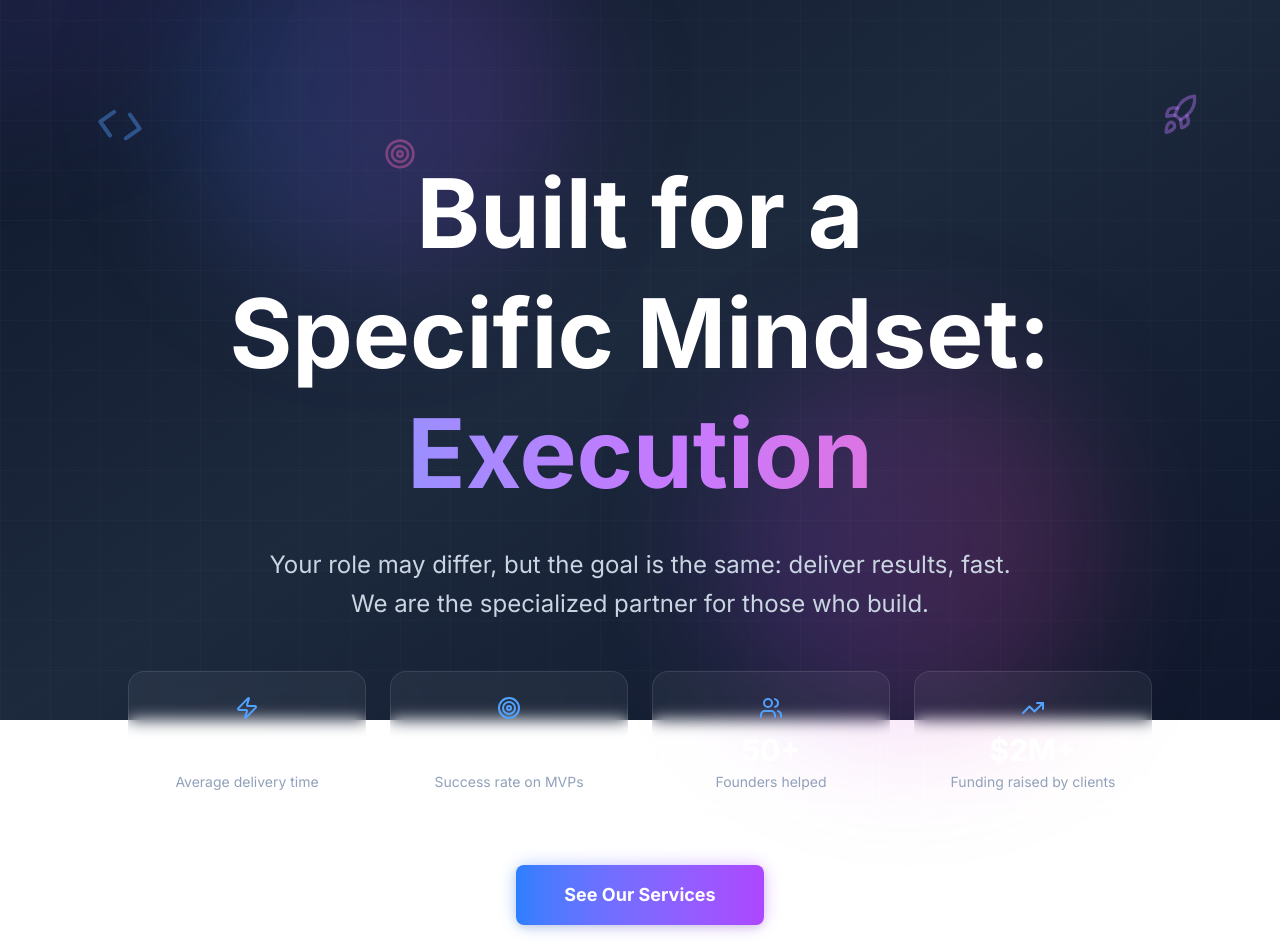
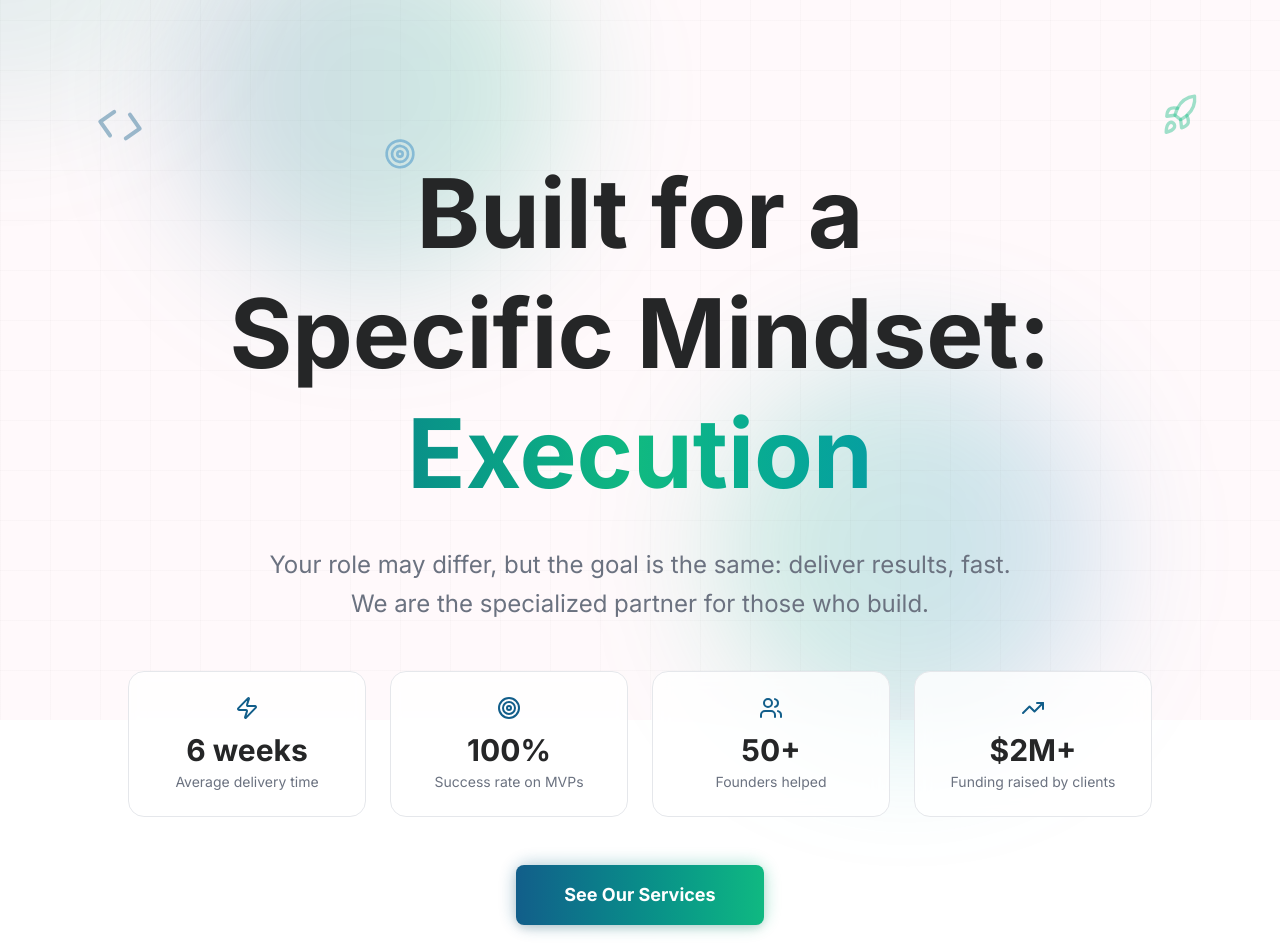
Before and after one commit to Delpat-Tech/webloom, a Next.js app: page /who-we-help in a window 1280 px wide. Shown: the part 80-1032 px from the top of the page. Built offline with nearby package versions, Linux system fonts and the light colour scheme.

Commit message:
style(who-we-help): update colors to match section theme

```diff
--- a/src/app/who-we-help/page.tsx
+++ b/src/app/who-we-help/page.tsx
@@ -17,7 +17,7 @@ export default function WhoWeHelpPage() {
   const opacity = useTransform(scrollYProgress, [0, 0.2], [1, 0]);
 
   useEffect(() => {
-    const handleMouseMove = (e) => {
+    const handleMouseMove = (e: MouseEvent) => {
       setMousePosition({ x: e.clientX, y: e.clientY });
     };
 
@@ -36,18 +36,18 @@ export default function WhoWeHelpPage() {
     <main className="relative overflow-hidden">
       {/* Animated Background */}
       <div className="fixed inset-0 -z-10">
-        <div className="absolute inset-0 bg-gradient-to-br from-slate-900 via-slate-800 to-slate-900" />
+        <div className="absolute inset-0 bg-background" />
 
         {/* Floating Orbs */}
         <motion.div
-          className="absolute top-20 left-20 w-96 h-96 bg-gradient-to-r from-blue-500/20 to-purple-500/20 rounded-full blur-3xl"
+          className="absolute top-20 left-20 w-96 h-96 bg-gradient-to-r from-primary/20 to-accent/20 rounded-full blur-3xl"
           style={{
             x: useTransform(scrollYProgress, [0, 1], [0, 100]),
             y: y1
           }}
         />
         <motion.div
-          className="absolute bottom-20 right-20 w-96 h-96 bg-gradient-to-r from-purple-500/20 to-pink-500/20 rounded-full blur-3xl"
+          className="absolute bottom-20 right-20 w-96 h-96 bg-gradient-to-r from-accent/20 to-secondary/20 rounded-full blur-3xl"
           style={{
             x: useTransform(scrollYProgress, [0, 1], [0, -100]),
             y: y2
@@ -55,11 +55,11 @@ export default function WhoWeHelpPage() {
         />
 
         {/* Grid Pattern */}
-        <div className="absolute inset-0 bg-[linear-gradient(rgba(255,255,255,0.02)_1px,transparent_1px),linear-gradient(90deg,rgba(255,255,255,0.02)_1px,transparent_1px)] bg-[size:50px_50px]" />
+        <div className="absolute inset-0 bg-[linear-gradient(rgba(37,38,39,0.02)_1px,transparent_1px),linear-gradient(90deg,rgba(37,38,39,0.02)_1px,transparent_1px)] bg-[size:50px_50px]" />
 
         {/* Mouse-following gradient */}
         <motion.div
-          className="absolute w-96 h-96 bg-gradient-to-r from-blue-500/10 to-purple-500/10 rounded-full blur-3xl pointer-events-none"
+          className="absolute w-96 h-96 bg-gradient-to-r from-primary/10 to-accent/10 rounded-full blur-3xl pointer-events-none"
           animate={{
             x: mousePosition.x - 192,
             y: mousePosition.y - 192,
@@ -80,7 +80,7 @@ export default function WhoWeHelpPage() {
             {/* Floating icons */}
             <div className="relative mb-8">
               <motion.div
-                className="absolute -top-8 -left-8 text-blue-400/40"
+                className="absolute -top-8 -left-8 text-primary/40"
                 animate={{
                   y: [0, -20, 0],
                   rotate: [0, 10, 0]
@@ -94,7 +94,7 @@ export default function WhoWeHelpPage() {
                 <Code className="w-12 h-12" />
               </motion.div>
               <motion.div
-                className="absolute -top-12 -right-12 text-purple-400/40"
+                className="absolute -top-12 -right-12 text-accent/40"
                 animate={{
                   y: [0, -15, 0],
                   rotate: [0, -10, 0]
@@ -109,7 +109,7 @@ export default function WhoWeHelpPage() {
                 <Rocket className="w-10 h-10" />
               </motion.div>
               <motion.div
-                className="absolute -bottom-6 left-1/4 text-pink-400/40"
+                className="absolute -bottom-6 left-1/4 text-secondary/40"
                 animate={{
                   y: [0, -25, 0],
                   rotate: [0, 15, 0]
@@ -127,15 +127,15 @@ export default function WhoWeHelpPage() {
 
             {/* Main heading with enhanced typography */}
             <motion.h1
-              className="text-5xl md:text-7xl lg:text-8xl font-bold mb-8 leading-tight"
+              className="text-5xl md:text-7xl lg:text-8xl font-bold mb-8 leading-tight text-foreground"
               initial={{ opacity: 0, y: 30 }}
               animate={{ opacity: 1, y: 0 }}
               transition={{ duration: 0.8, delay: 0.2 }}
             >
-              <span className="block text-white">Built for a</span>
-              <span className="block text-white">Specific Mindset:</span>
+              <span className="block text-foreground">Built for a</span>
+              <span className="block text-foreground">Specific Mindset:</span>
               <motion.span
-                className="block bg-gradient-to-r from-blue-400 via-purple-400 to-pink-400 bg-clip-text text-transparent"
+                className="block bg-gradient-to-r from-primary via-accent to-secondary bg-clip-text text-transparent"
                 initial={{ opacity: 0, scale: 0.8 }}
                 animate={{ opacity: 1, scale: 1 }}
                 transition={{ duration: 0.8, delay: 0.5 }}
@@ -146,7 +146,7 @@ export default function WhoWeHelpPage() {
 
             {/* Subtitle with animation */}
             <motion.p
-              className="text-xl md:text-2xl text-slate-300 mb-12 max-w-3xl mx-auto leading-relaxed"
+              className="text-xl md:text-2xl text-muted-foreground mb-12 max-w-3xl mx-auto leading-relaxed"
               initial={{ opacity: 0, y: 20 }}
               animate={{ opacity: 1, y: 0 }}
               transition={{ duration: 0.8, delay: 0.4 }}
@@ -165,20 +165,20 @@ export default function WhoWeHelpPage() {
               {executionStats.map((stat, index) => (
                 <motion.div
                   key={index}
-                  className="relative p-6 rounded-2xl bg-white/5 backdrop-blur-sm border border-white/10 hover:border-white/20 transition-all duration-300"
+                  className="relative p-6 rounded-2xl bg-card/80 backdrop-blur-sm border border-border hover:border-primary transition-all duration-300"
                   whileHover={{ scale: 1.05, y: -5 }}
                   initial={{ opacity: 0, y: 20 }}
                   animate={{ opacity: 1, y: 0 }}
                   transition={{ duration: 0.5, delay: 0.8 + index * 0.1 }}
                 >
                   <div className="flex flex-col items-center text-center">
-                    <div className="text-blue-400 mb-3">
+                    <div className="text-primary mb-3">
                       {stat.icon}
                     </div>
-                    <div className="text-2xl md:text-3xl font-bold text-white mb-1">
+                    <div className="text-2xl md:text-3xl font-bold text-foreground mb-1">
                       {stat.number}
                     </div>
-                    <div className="text-sm text-slate-400">
+                    <div className="text-sm text-muted-foreground">
                       {stat.label}
                     </div>
                   </div>
@@ -199,8 +199,8 @@ export default function WhoWeHelpPage() {
                   whileTap={{ scale: 0.95 }}
                   className="relative group"
                 >
-                  <div className="absolute -inset-0.5 bg-gradient-to-r from-blue-500 to-purple-500 rounded-2xl blur opacity-30 group-hover:opacity-50 transition duration-300" />
-                  <Button className="relative px-12 py-4 text-lg font-semibold bg-gradient-to-r from-blue-500 to-purple-500 hover:from-blue-600 hover:to-purple-600 text-white border-0 rounded-2xl shadow-2xl">
+                  <div className="absolute -inset-0.5 bg-gradient-to-r from-primary to-accent rounded-2xl blur opacity-30 group-hover:opacity-50 transition duration-300" />
+                  <Button className="relative px-12 py-4 text-lg font-semibold bg-gradient-to-r from-primary to-accent hover:from-primary hover:to-secondary text-primary-foreground border-0 rounded-2xl shadow-2xl">
                     See Our Services
                   </Button>
                 </motion.div>
@@ -208,7 +208,7 @@ export default function WhoWeHelpPage() {
 
               {/* Scroll indicator */}
               <motion.div
-                className="flex flex-col items-center gap-2 text-slate-400"
+                className="flex flex-col items-center gap-2 text-muted-foreground"
                 animate={{ y: [0, 10, 0] }}
                 transition={{ duration: 2, repeat: Infinity }}
               >
@@ -230,8 +230,8 @@ export default function WhoWeHelpPage() {
           viewport={{ once: true }}
           transition={{ duration: 1 }}
         >
-          <div className="h-px bg-gradient-to-r from-transparent via-white/20 to-transparent" />
-          <div className="absolute left-1/2 top-1/2 -translate-x-1/2 -translate-y-1/2 px-6 py-2 bg-slate-800 rounded-full">
+          <div className="h-px bg-gradient-to-r from-transparent via-border to-transparent" />
+          <div className="absolute left-1/2 top-1/2 -translate-x-1/2 -translate-y-1/2 px-6 py-2 bg-background rounded-full">
 
           </div>
         </motion.div>
```
